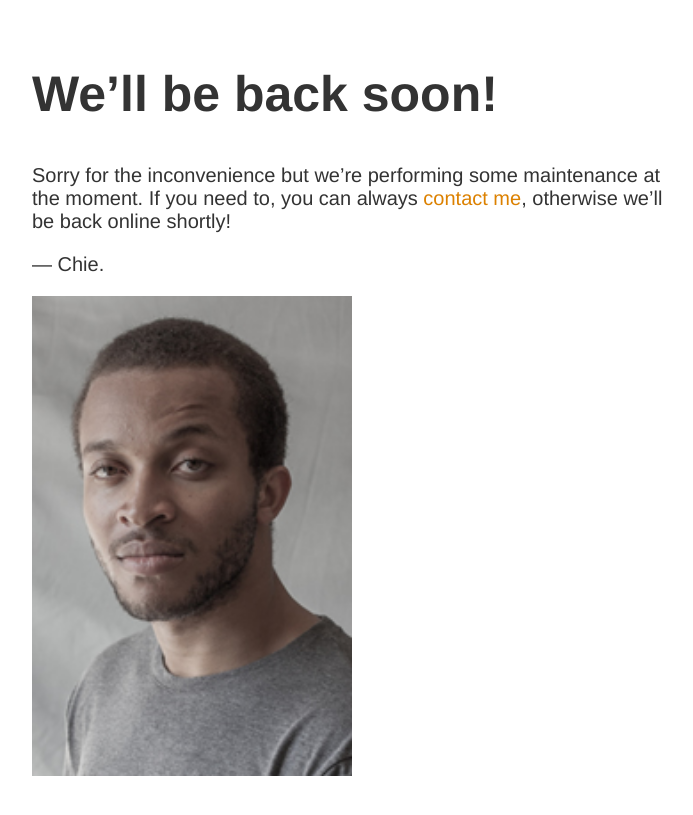
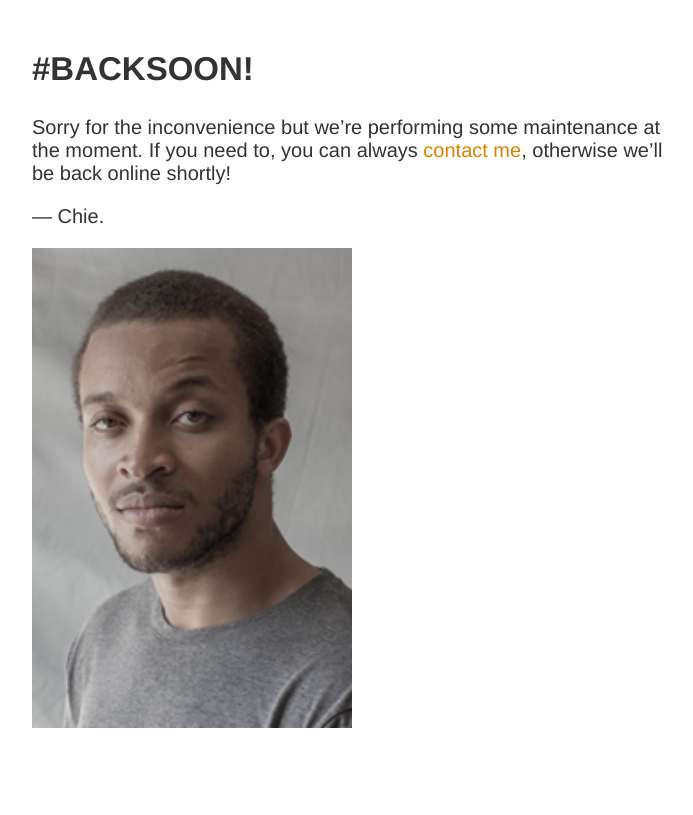
Before and after one commit to chiich/portfolio, a Jekyll site: the page built from index.html, in a window 1280 px wide. Shown: the top 815 px of the page, without its empty margins (283-976 px from the left). Built offline with Jekyll 4.4.1, drawn with Linux system fonts in a browser that asks for light colours.

Commit message:
Update maintenance.html

```diff
--- a/_layouts/maintenance.html
+++ b/_layouts/maintenance.html
@@ -2,7 +2,7 @@
 <title>Site Maintenance</title>
 <style>
   body { text-align: center; padding: 15px; font: 20px Helvetica, sans-serif; color: #333; }
-  h1 { font-size: 50px; }
+  h1 { font-size: 165%; text-transform: uppercase; }
   article { display: block; text-align: left; max-width: 650px; margin: 0 auto; }
   a { color: #dc8100; text-decoration: none; }
   a:hover { color: #333; text-decoration: none; }
@@ -16,7 +16,7 @@
 </style>
 
 <article>
-    <h1>We&rsquo;ll be back soon!</h1>
+    <h1>#backsoon!</h1>
     <div>
       {{ content }}
       <p>&mdash; Chie.</p>
```
